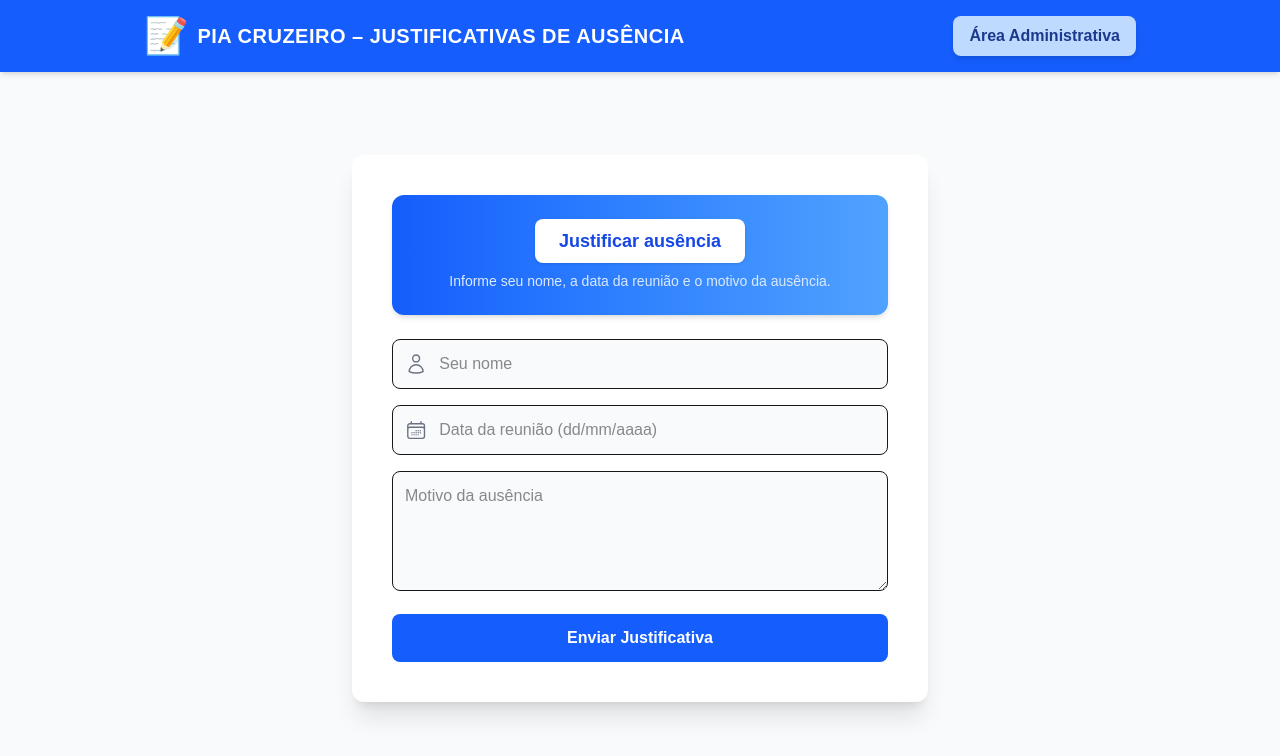
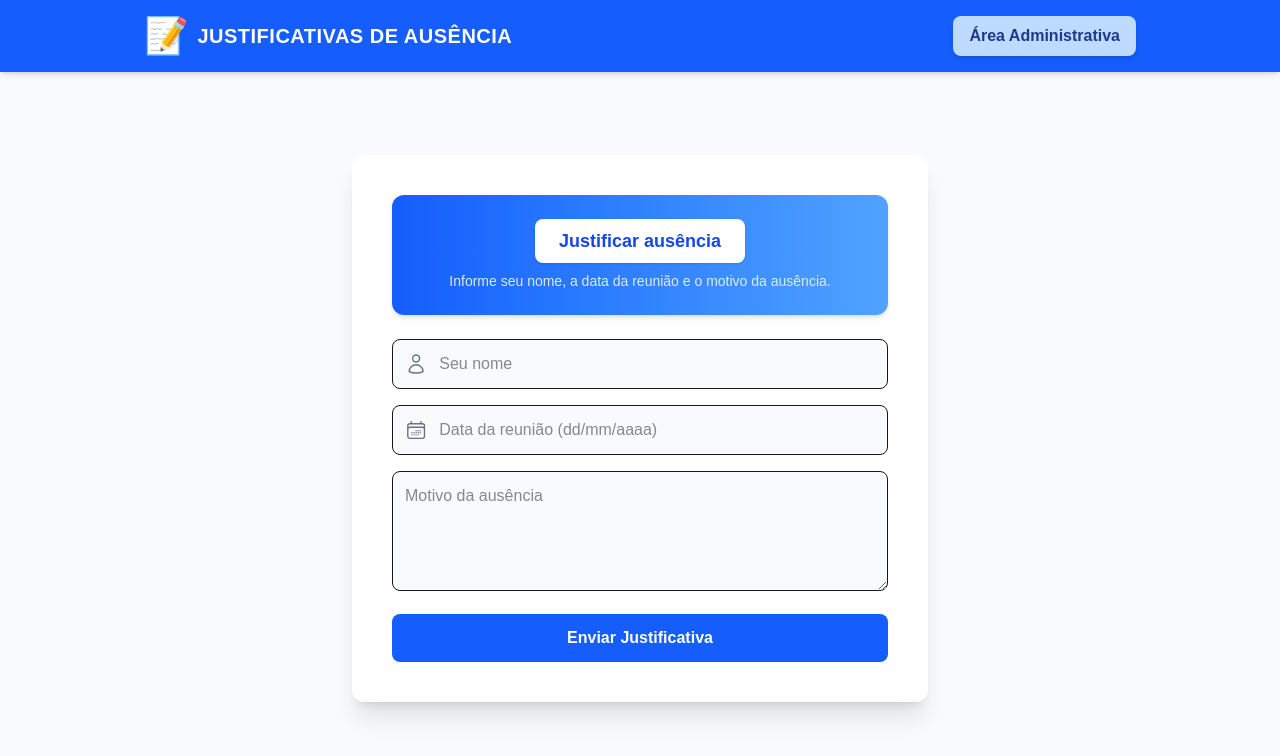
Before and after one commit to Marcos26jan/pia-cruzeiro, a Next.js app: page / in a window 1280 px wide. Shown: the top 756 px of the page. Built offline with nearby package versions, Linux system fonts and the light colour scheme; no server answers.

Commit message:
redução nome sistema+

```diff
--- a/app/page.tsx
+++ b/app/page.tsx
@@ -82,7 +82,7 @@ export default function Home() {
         <div className="max-w-5xl mx-auto flex items-center justify-between p-4">
           <h1 className="text-base sm:text-xl font-bold text-white tracking-wide flex items-center gap-2">
             <span className="text-4xl">📝</span>
-            PIA CRUZEIRO – JUSTIFICATIVAS DE AUSÊNCIA
+            JUSTIFICATIVAS DE AUSÊNCIA
           </h1>
 
           <button
```
